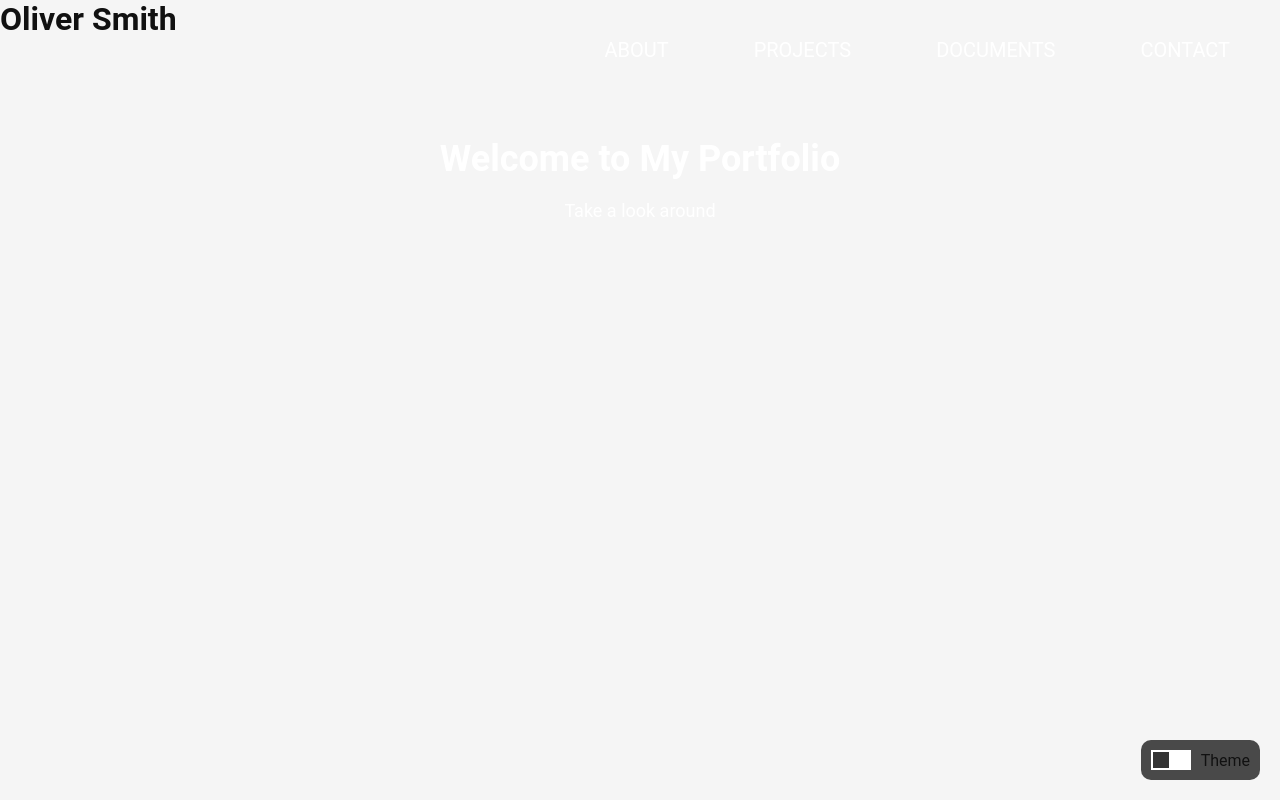
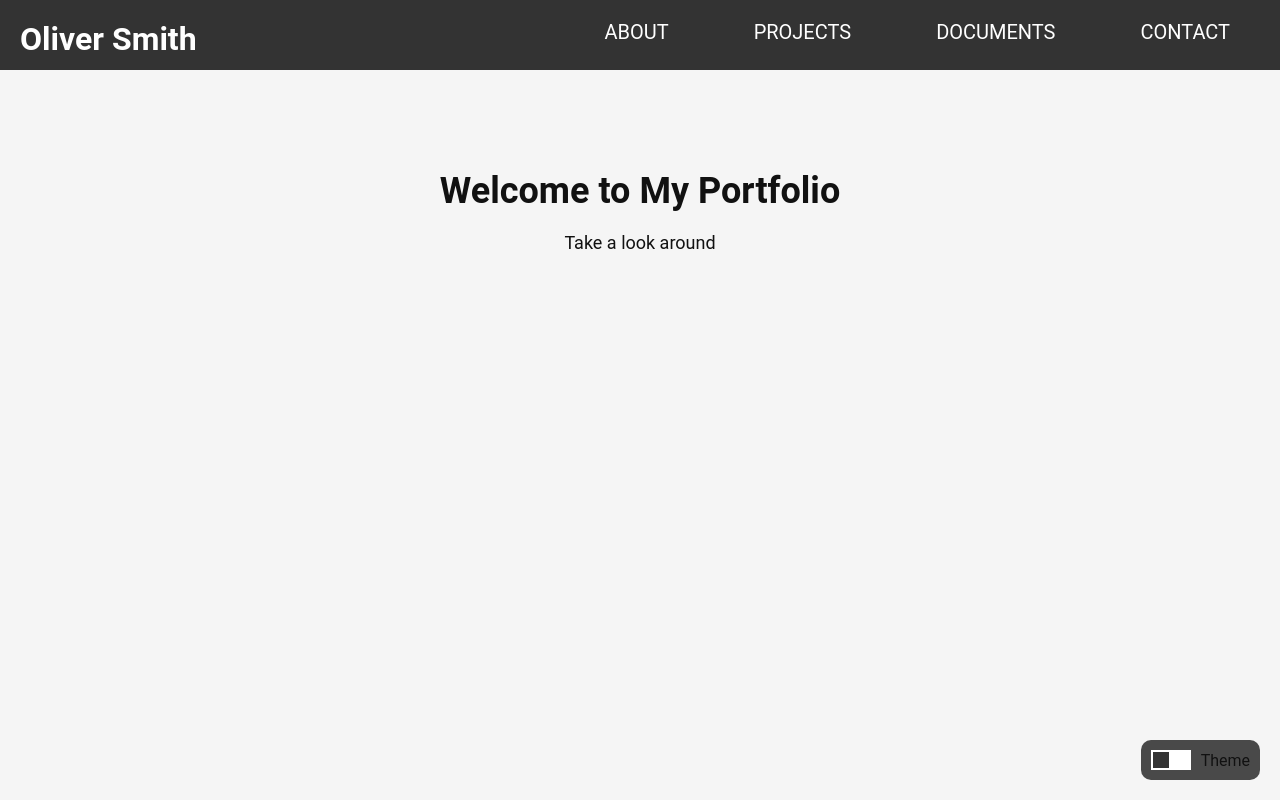
Before and after one commit to Batmxn/Website, a plain HTML site: page index.html in a window 1280 px wide. Drawn offline with Linux system fonts and the light colour scheme.

Commit message:
Major Fix

```diff
--- a/styles.css
+++ b/styles.css
@@ -2,7 +2,7 @@
 * {
     margin: 0;
     padding: 0;
-    box-sizing: border-box;
+
 }
 
 /* Basic styles */
@@ -15,13 +15,16 @@ body {
 
 .container {
     max-width: 1400px;
-    padding: 0px;
+    padding: 0 20px;
+    margin: 0 auto;
 }
-s
+
 header {
     background-color: #333; /* Header background color */
     color: #fff; /* Header text color */
     padding: 30px 0;
+    padding-top: 20px;
+    padding-bottom: 50px;
 }
 
 nav {
@@ -41,8 +44,6 @@ nav h1 {
     background-position: center;
     text-align: center;
     padding: 100px 0;
-    color: #fff; /* Text color in both light and dark mode */
-    margin: 0 auto; /* Center the hero section horizontally */
 }
 
 .hero h2 {
@@ -52,7 +53,6 @@ nav h1 {
 
 .hero p {
     font-size: 18px;
-
 }
 
 /* Dark mode styles */
@@ -135,8 +135,6 @@ body:not(.dark-mode) {
 .toggle-label {
     margin-left: 10px;
 }
-
-/* Styles for the navigation bar */
 nav {
     float: right;
 }
@@ -148,7 +146,7 @@ nav ul {
 
 nav li {
     float: left;
-    margin-left: 35px;
+    margin-left:  35px;
     padding-right: 50px;
 }
 
@@ -159,3 +157,8 @@ nav a {
     font-family: 'Roboto', Arial, sans-serif;
     font-size: 20px;
 }
+
+h1 {
+    float: left;
+
+}
```
